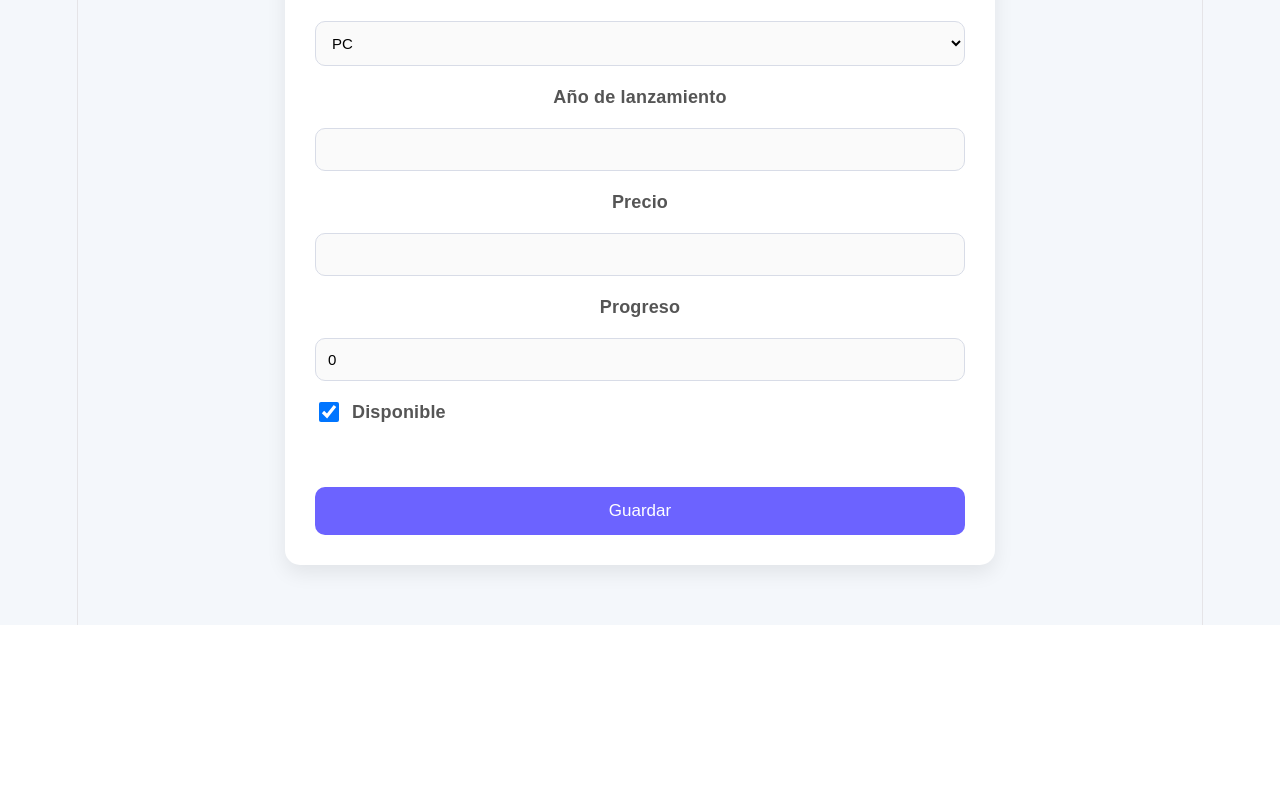
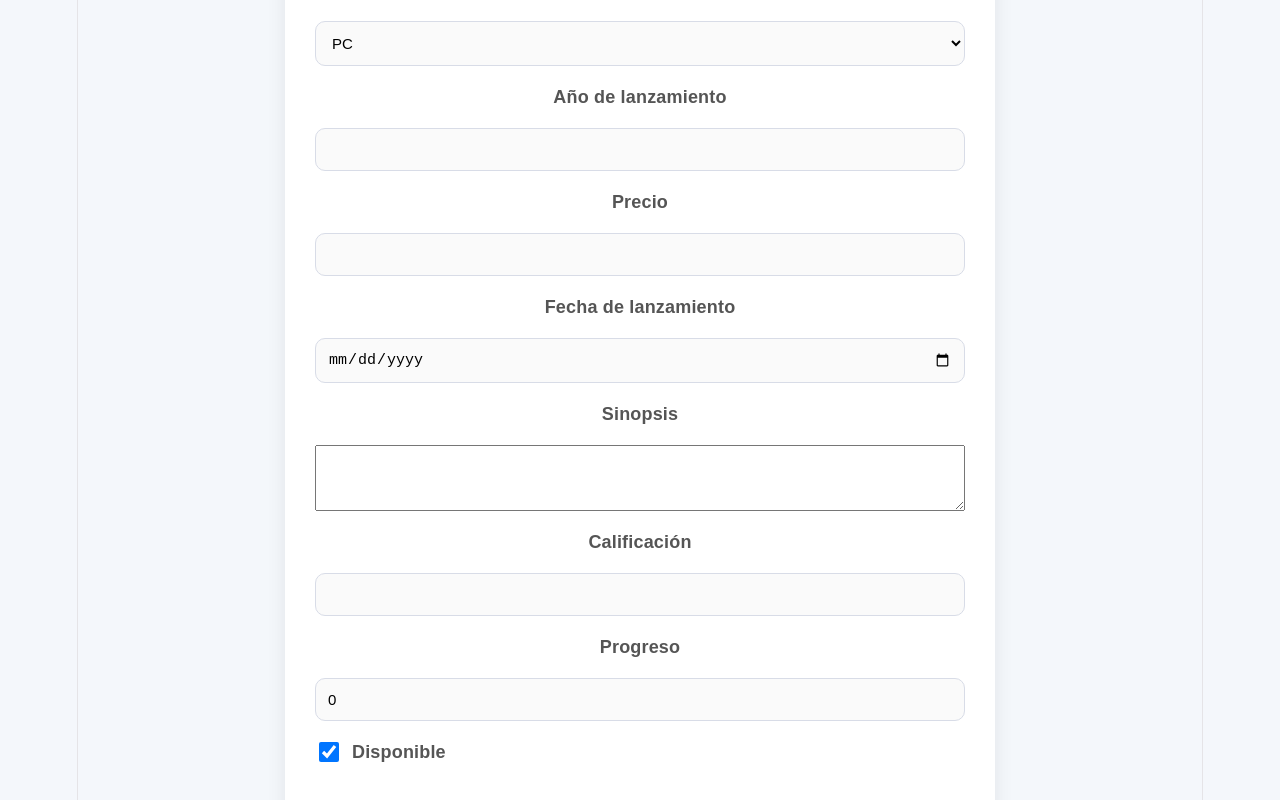
Before and after one commit to OskarPaul93/Taller-Renderizado-y-Props-OJ, a React (Vite) app in the folder tienda videojuegos/: page /nuevo in a window 1280 px wide. Shown: the part 442-1242 px from the top of the page. Before the commit the page ends 1067 px from the top, so only its background shows below. Built offline with nearby package versions, Linux system fonts and the light colour scheme.

Commit message:
Se agrega nuevos campos a FormularioVideoJuegos

```diff
--- a/tienda videojuegos/src/components/FormularioVideoJuegos.jsx
+++ b/tienda videojuegos/src/components/FormularioVideoJuegos.jsx
@@ -149,6 +149,39 @@ function FormularioVideojuego({
           required
         />
 
+        <label>Fecha de lanzamiento</label>
+
+<input
+  type="date"
+  name="fechaLanzamiento"
+  value={juego.fechaLanzamiento}
+  onChange={cambiarValor}
+/>
+
+<label>Sinopsis</label>
+
+<textarea
+  name="descripcion"
+  value={juego.descripcion}
+  onChange={cambiarValor}
+  rows="4"
+  maxLength="250"
+/>
+
+<label>Calificación</label>
+
+<input
+  type="number"
+  name="calificacion"
+  value={juego.calificacion}
+  onChange={cambiarValor}
+  min="1"
+  max="100"
+/>
+
+
+
+
         <label>Progreso</label>
 
         <input
```
